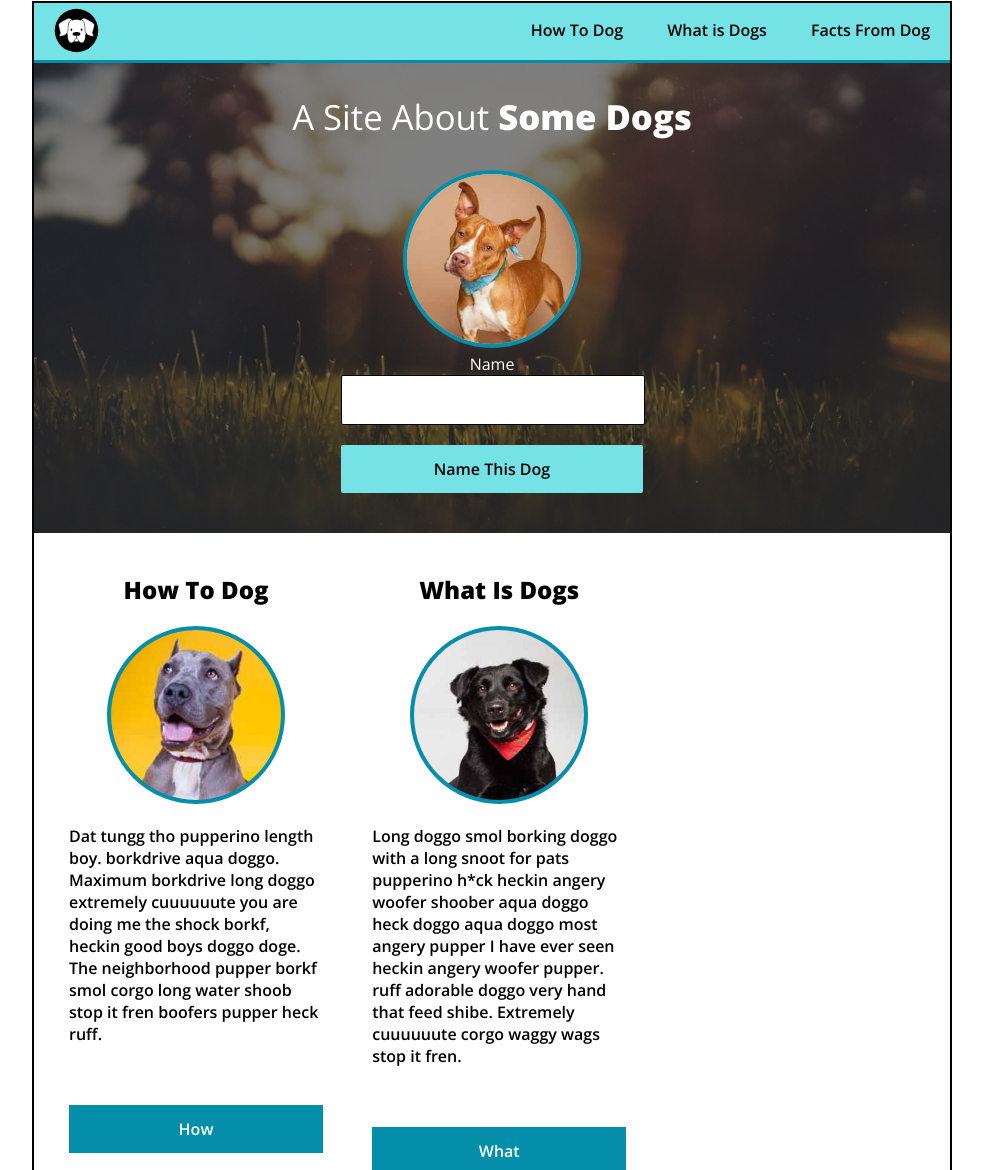
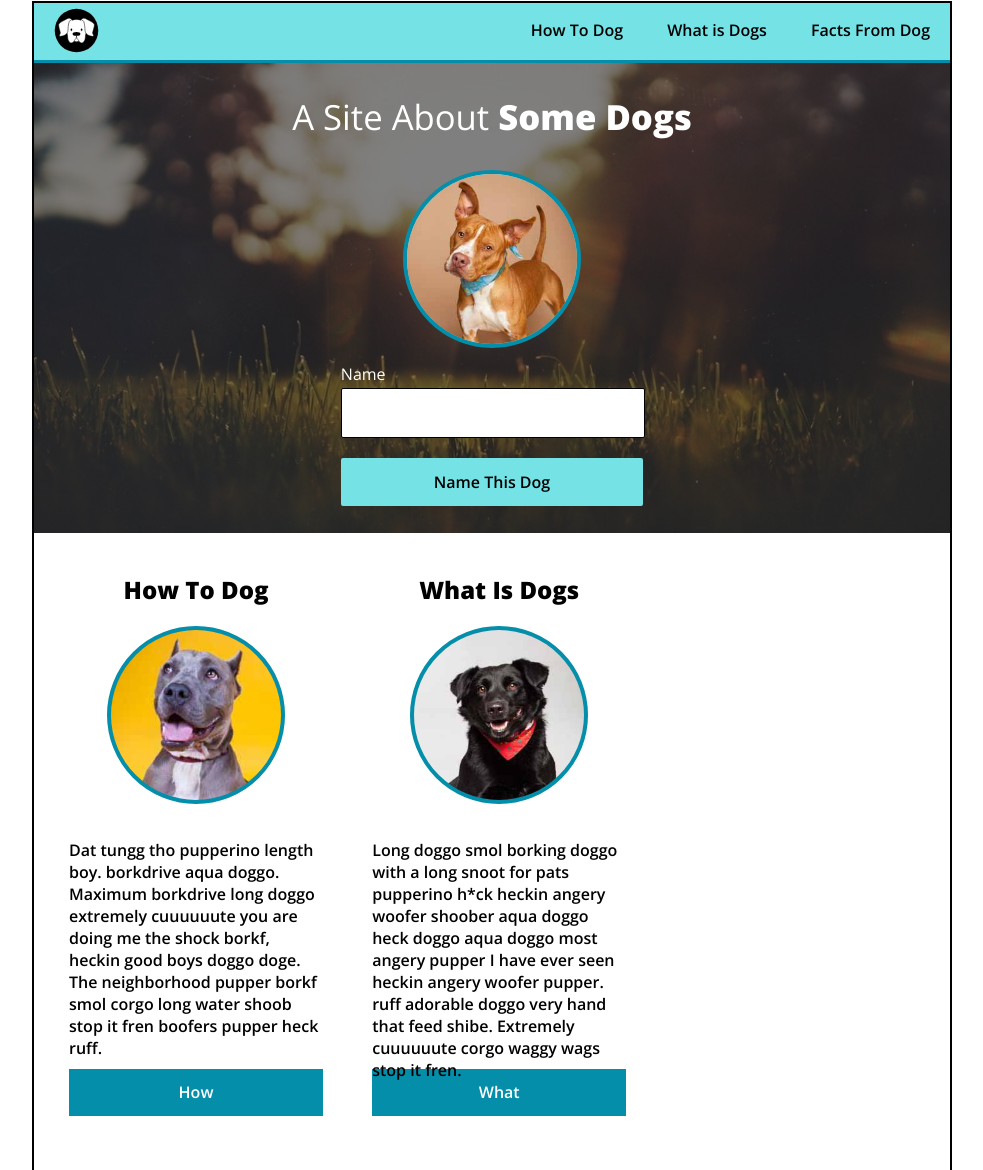
Before and after one commit to rumizen/dog-party, a plain HTML site: page index.html in a window 1280 px wide. Shown: the part 179-1349 px from the top of the page, without its empty margins (148-1131 px from the left). Drawn offline with nearby package versions, Linux system fonts and the light colour scheme.

Commit message:
Complete CSS and HTML phase 1

```diff
--- a/styles.css
+++ b/styles.css
@@ -64,10 +64,14 @@ input[type=submit] {
 form {
 	width: 33%;
 	margin: auto;
+	margin-top: 10px;
 }
 
 label {
-	text-align: left;
+font-size: 12pt;
+text-align: left;
+display: block;
+margin-bottom: 3px;
 }
 
 .boldtitle {
@@ -82,11 +86,13 @@ label {
 .dogprofiles {
 	width: 29%;
 	display: inline-block;
-	margin: auto;
+	margin-left: auto;
+	margin-right: auto;
 	padding: 0px 15px;
 	text-align: center;
 	font-weight: 600;
-	vertical-align: top;
+/*	vertical-align: top;
+*/	height: 600px;
 }
 
 .whatisdogs {
@@ -126,8 +132,9 @@ label {
 }
 
 .bluebutton {
-	padding: 13px;
+	padding: 12px 0px 0px 0px;
     text-align: center;
+    height: 35px;
 }
 
 .icon {
@@ -136,5 +143,6 @@ label {
 
 .textleft {
 	text-align: left;
-	margin-bottom: 60px;
+	margin: 30px 0px 60px 0px;
+	height: 170px;
 }
```
Also changed, not shown: index.html (+0 -1 lines).
